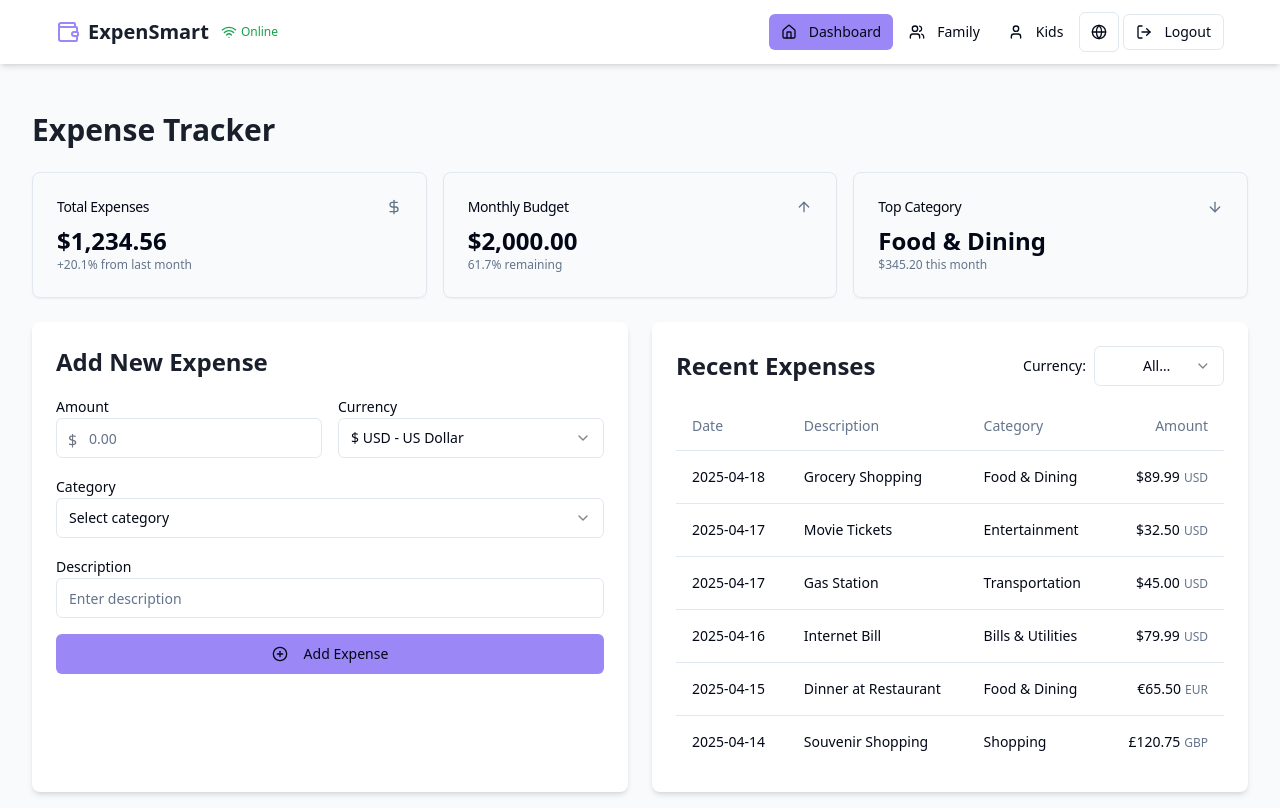
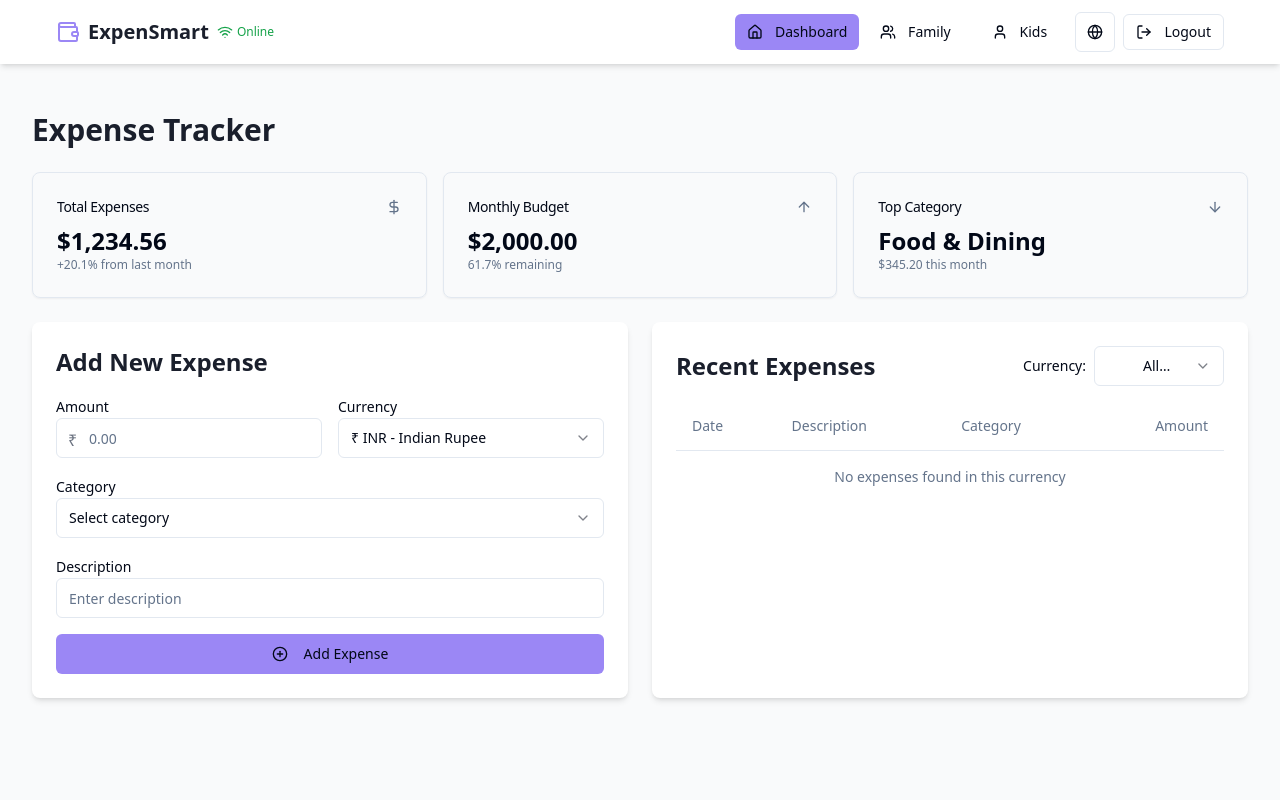
Before and after one commit to marvikareddy/Expense-Tracker-draft, a React (Vite) app: page / in a window 1280 px wide. Built offline with nearby package versions, Linux system fonts and the light colour scheme.

Commit message:
Fix: UI and Currency Updates
- Updated primary currency to Rupees (INR).
- Adjusted button styling for better proportions.
- Implemented display of new expenses in the Recent Expenses section.

```diff
--- a/src/components/ExpenseForm.tsx
+++ b/src/components/ExpenseForm.tsx
@@ -1,4 +1,3 @@
-
 import React, { useState, useEffect } from 'react';
 import { Button } from '@/components/ui/button';
 import { Input } from '@/components/ui/input';
@@ -28,7 +27,7 @@ const ExpenseForm = () => {
   const [amount, setAmount] = useState<string>('');
   const [category, setCategory] = useState<string>('');
   const [description, setDescription] = useState<string>('');
-  const [currency, setCurrency] = useState<string>('USD');
+  const [currency, setCurrency] = useState<string>('INR');
   const [isOnline, setIsOnline] = useState<boolean>(navigator.onLine);
   const [offlineExpenses, setOfflineExpenses] = useState<Expense[]>([]);
 
@@ -97,8 +96,12 @@ const ExpenseForm = () => {
       offlineCreated: !isOnline
     };
 
+    // Store in localStorage for persistence
+    const existingExpenses = JSON.parse(localStorage.getItem('expenses') || '[]');
+    const updatedExpenses = [newExpense, ...existingExpenses];
+    localStorage.setItem('expenses', JSON.stringify(updatedExpenses));
+
     if (!isOnline) {
-      // Store expense locally when offline
       setOfflineExpenses(prev => [...prev, newExpense]);
       toast({
         title: "Expense Saved Offline",
@@ -106,19 +109,11 @@ const ExpenseForm = () => {
         variant: "default"
       });
     } else {
-      // If we have any stored offline expenses and we're now online, we would sync them here
       if (offlineExpenses.length > 0) {
-        // This would be where you'd sync with a backend
-        toast({
-          title: "Syncing Offline Expenses",
-          description: `Syncing ${offlineExpenses.length} offline expenses`,
-          variant: "default"
-        });
         setOfflineExpenses([]);
         localStorage.removeItem('offlineExpenses');
       }
 
-      // Here you would normally send the expense to your backend
       toast({
         title: "Expense Added",
         description: "Your expense has been recorded successfully",
--- a/src/components/Navigation.tsx
+++ b/src/components/Navigation.tsx
@@ -1,4 +1,3 @@
-
 import React, { useState, useEffect } from 'react';
 import { Link, useLocation } from 'react-router-dom';
 import { Button } from '@/components/ui/button';
@@ -34,8 +33,8 @@ const Navigation = () => {
   return (
     <nav className="bg-white shadow-md py-3 px-6 mb-8">
       <div className="container mx-auto flex justify-between items-center">
-        <div className="flex items-center">
-          <Wallet className="h-6 w-6 text-primary mr-2" />
+        <div className="flex items-center space-x-2">
+          <Wallet className="h-6 w-6 text-primary" />
           <h1 className="text-xl font-bold text-textDark">ExpenSmart</h1>
           <div className="ml-3 flex items-center">
             {isOnline ? (
@@ -52,10 +51,11 @@ const Navigation = () => {
           </div>
         </div>
 
-        <div className="flex items-center space-x-1">
+        <div className="flex items-center gap-2">
           <Button
             variant={isActive('/') ? "default" : "ghost"}
             size="sm"
+            className="min-w-24 justify-center"
             asChild
           >
             <Link to="/">
@@ -67,6 +67,7 @@ const Navigation = () => {
           <Button
             variant={isActive('/parent') ? "default" : "ghost"}
             size="sm"
+            className="min-w-24 justify-center"
             asChild
           >
             <Link to="/parent">
@@ -78,6 +79,7 @@ const Navigation = () => {
           <Button
             variant={isActive('/child') ? "default" : "ghost"}
             size="sm"
+            className="min-w-24 justify-center"
             asChild
           >
             <Link to="/child">
--- a/src/components/RecentExpenses.tsx
+++ b/src/components/RecentExpenses.tsx
@@ -1,5 +1,4 @@
-
-import React, { useState } from 'react';
+import React, { useState, useEffect } from 'react';
 import {
   Table,
   TableBody,
@@ -28,57 +27,21 @@ interface Expense {
 
 const RecentExpenses = () => {
   const [currencyFilter, setCurrencyFilter] = useState<string>("all");
+  const [expenses, setExpenses] = useState<Expense[]>([]);
 
-  const expenses: Expense[] = [
-    {
-      id: 1,
-      date: "2025-04-18",
-      description: "Grocery Shopping",
-      category: "Food & Dining",
-      amount: 89.99,
-      currency: "USD"
-    },
-    {
-      id: 2,
-      date: "2025-04-17",
-      description: "Movie Tickets",
-      category: "Entertainment",
-      amount: 32.50,
-      currency: "USD"
-    },
-    {
-      id: 3,
-      date: "2025-04-17",
-      description: "Gas Station",
-      category: "Transportation",
-      amount: 45.00,
-      currency: "USD"
-    },
-    {
-      id: 4,
-      date: "2025-04-16",
-      description: "Internet Bill",
-      category: "Bills & Utilities",
-      amount: 79.99,
-      currency: "USD"
-    },
-    {
-      id: 5,
-      date: "2025-04-15",
-      description: "Dinner at Restaurant",
-      category: "Food & Dining",
-      amount: 65.50,
-      currency: "EUR"
-    },
-    {
-      id: 6,
-      date: "2025-04-14",
-      description: "Souvenir Shopping",
-      category: "Shopping",
-      amount: 120.75,
-      currency: "GBP"
-    },
-  ];
+  useEffect(() => {
+    const loadExpenses = () => {
+      const storedExpenses = localStorage.getItem('expenses');
+      if (storedExpenses) {
+        setExpenses(JSON.parse(storedExpenses));
+      }
+    };
+
+    loadExpenses();
+    // Listen for storage events to update the list when new expenses are added
+    window.addEventListener('storage', loadExpenses);
+    return () => window.removeEventListener('storage', loadExpenses);
+  }, []);
 
   const currencies = [
     { code: 'USD', symbol: '$' },
```
